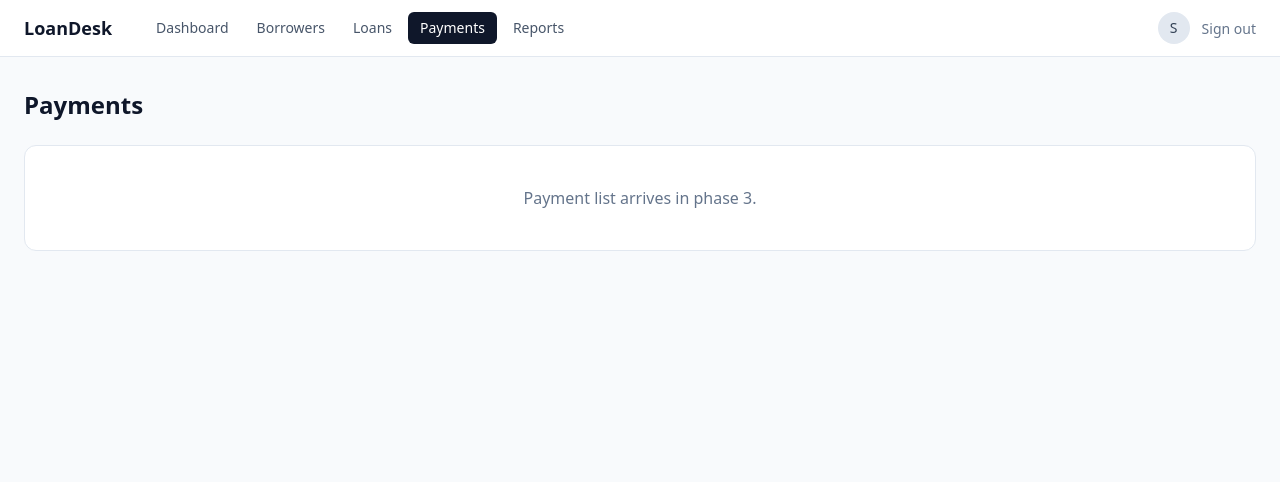
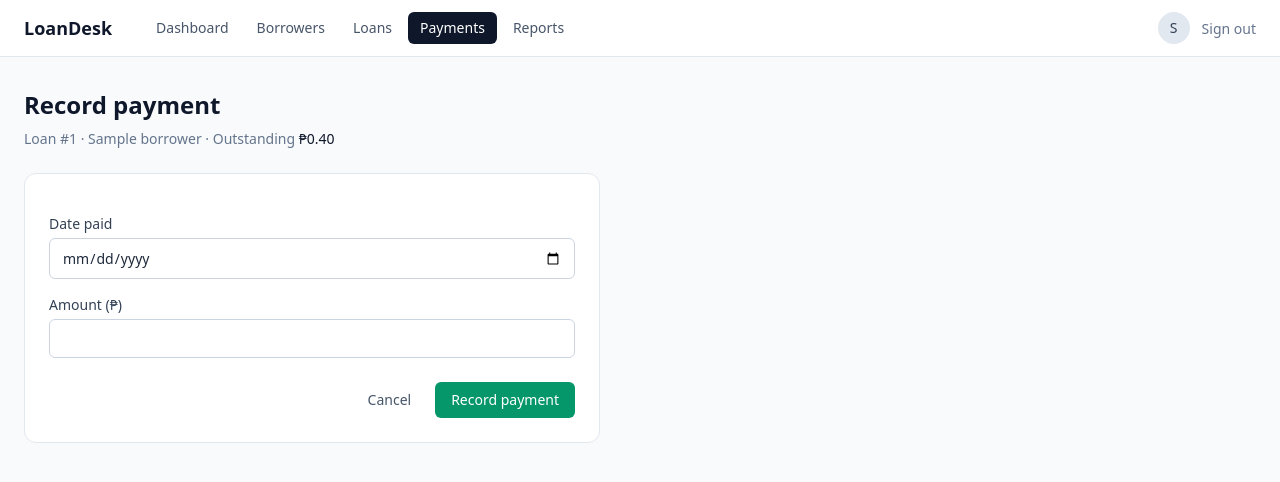
Before and after one commit to AlexisKx/Lending_Software, a Django app: page /payments/record/1/ in a window 1280 px wide. Shown: the top 482 px of the page. Run offline with Django 5.2, Linux system fonts and the light colour scheme; a user stored in the database is signed in; tables that the repository leaves empty hold one stand-in row (values such as "Sample post"); some libraries are stand-ins or nearby versions.

Commit message:
Phase 3: payments, overdue command, audit trail
Payments
- PaymentForm + payment_record view writes Payment with computed
  balance_after; flips Loan to PAID when balance reaches zero
- Polished payment list and record templates

Loans
- pre_save signal snapshots prior values into LoanAudit when a Loan
  edit changes amount/rate/term/fees/release_date/status
- New `flag_overdue` management command: compares expected vs actual
  collections per month and flips active loans to OVERDUE

```diff
--- a/loans/apps.py
+++ b/loans/apps.py
@@ -4,3 +4,6 @@ from django.apps import AppConfig
 class LoansConfig(AppConfig):
     default_auto_field = "django.db.models.BigAutoField"
     name = "loans"
+
+    def ready(self):
+        from . import signals  # noqa: F401
--- /dev/null
+++ b/payments/forms.py
@@ -0,0 +1,12 @@
+from django import forms
+
+from .models import Payment
+
+
+class PaymentForm(forms.ModelForm):
+    class Meta:
+        model = Payment
+        fields = ["date_paid", "amount"]
+        widgets = {
+            "date_paid": forms.DateInput(attrs={"type": "date"}),
+        }
--- a/payments/models.py
+++ b/payments/models.py
@@ -1,3 +1,5 @@
+from decimal import Decimal
+
 from django.db import models
 
 from loans.models import Loan
@@ -17,3 +19,14 @@ class Payment(models.Model):
 
     def __str__(self):
         return f"Payment {self.amount} on {self.date_paid}"
+
+    def save(self, *args, **kwargs):
+        total_paid_before = self.loan.payments.exclude(pk=self.pk).aggregate(
+            t=models.Sum("amount")
+        )["t"] or Decimal("0")
+        self.balance_after = self.loan.total_repayable - (total_paid_before + self.amount)
+        super().save(*args, **kwargs)
+
+        if self.balance_after <= Decimal("0") and self.loan.status != Loan.STATUS_PAID:
+            self.loan.status = Loan.STATUS_PAID
+            self.loan.save(update_fields=["status"])
--- a/payments/views.py
+++ b/payments/views.py
@@ -1,14 +1,39 @@
+from django.contrib import messages
 from django.contrib.auth.decorators import login_required
-from django.shortcuts import render
+from django.shortcuts import get_object_or_404, redirect, render
+
+from loans.models import Loan
+
+from .forms import PaymentForm
+from .models import Payment
 
 
 @login_required
 def payment_list(request):
-    from .models import Payment
     payments = Payment.objects.select_related("loan__borrower").all()
     return render(request, "payments/list.html", {"payments": payments})
 
 
 @login_required
 def payment_record(request, loan_pk):
-    return render(request, "payments/list.html", {"payments": []})
+    loan = get_object_or_404(Loan.objects.select_related("borrower"), pk=loan_pk)
+
+    if request.method == "POST":
+        form = PaymentForm(request.POST)
+        if form.is_valid():
+            payment = form.save(commit=False)
+            payment.loan = loan
+            payment.save()
+            messages.success(
+                request,
+                f"Recorded ₱{payment.amount} payment. Balance: ₱{payment.balance_after}.",
+            )
+            return redirect("loans:detail", pk=loan.pk)
+    else:
+        form = PaymentForm()
+
+    return render(
+        request,
+        "payments/record.html",
+        {"form": form, "loan": loan},
+    )
--- a/templates/payments/list.html
+++ b/templates/payments/list.html
@@ -2,8 +2,40 @@
 {% block title %}Payments · LoanDesk{% endblock %}
 
 {% block content %}
+{% include "_messages.html" %}
+
 <h1 class="text-2xl font-semibold text-slate-900 mb-6">Payments</h1>
-<div class="bg-white border border-slate-200 rounded-xl p-10 text-center text-slate-500">
-  Payment list arrives in phase 3.
+
+<div class="bg-white border border-slate-200 rounded-xl overflow-hidden">
+  <table class="w-full text-sm">
+    <thead class="bg-slate-50 text-slate-600 text-left">
+      <tr>
+        <th class="px-4 py-3 font-medium">Date</th>
+        <th class="px-4 py-3 font-medium">Borrower</th>
+        <th class="px-4 py-3 font-medium">Loan</th>
+        <th class="px-4 py-3 font-medium text-right">Amount</th>
+        <th class="px-4 py-3 font-medium text-right">Balance after</th>
+      </tr>
+    </thead>
+    <tbody class="divide-y divide-slate-100">
+      {% for p in payments %}
+      <tr class="hover:bg-slate-50">
+        <td class="px-4 py-3">{{ p.date_paid|date:"M j, Y" }}</td>
+        <td class="px-4 py-3">
+          <a href="{% url 'borrowers:detail' p.loan.borrower.pk %}" class="text-blue-600 hover:underline">
+            {{ p.loan.borrower.name }}
+          </a>
+        </td>
+        <td class="px-4 py-3">
+          <a href="{% url 'loans:detail' p.loan.pk %}" class="text-blue-600 hover:underline">#{{ p.loan.pk }}</a>
+        </td>
+        <td class="px-4 py-3 text-right font-medium">₱{{ p.amount|floatformat:2 }}</td>
+        <td class="px-4 py-3 text-right text-slate-600">₱{{ p.balance_after|floatformat:2 }}</td>
+      </tr>
+      {% empty %}
+      <tr><td colspan="5" class="px-4 py-10 text-center text-slate-400">No payments yet.</td></tr>
+      {% endfor %}
+    </tbody>
+  </table>
 </div>
 {% endblock %}
--- /dev/null
+++ b/templates/payments/record.html
@@ -0,0 +1,42 @@
+{% extends "base.html" %}
+{% block title %}Record payment · LoanDesk{% endblock %}
+
+{% block content %}
+{% include "_messages.html" %}
+
+<div class="max-w-xl">
+  <h1 class="text-2xl font-semibold text-slate-900 mb-2">Record payment</h1>
+  <p class="text-sm text-slate-500 mb-6">
+    Loan #{{ loan.pk }} · {{ loan.borrower.name }} · Outstanding
+    <span class="font-medium text-slate-900">₱{{ loan.outstanding_balance|floatformat:2 }}</span>
+  </p>
+
+  <form method="post" class="bg-white border border-slate-200 rounded-xl p-6 space-y-4">
+    {% csrf_token %}
+    <div>
+      <label for="{{ form.date_paid.id_for_label }}" class="block text-sm font-medium text-slate-700 mb-1">Date paid</label>
+      {{ form.date_paid }}
+      {% if form.date_paid.errors %}<p class="text-xs text-red-600 mt-1">{{ form.date_paid.errors|join:", " }}</p>{% endif %}
+    </div>
+    <div>
+      <label for="{{ form.amount.id_for_label }}" class="block text-sm font-medium text-slate-700 mb-1">Amount (₱)</label>
+      {{ form.amount }}
+      {% if form.amount.errors %}<p class="text-xs text-red-600 mt-1">{{ form.amount.errors|join:", " }}</p>{% endif %}
+    </div>
+
+    <div class="flex justify-end gap-2 pt-2">
+      <a href="{% url 'loans:detail' loan.pk %}" class="px-4 py-2 text-sm text-slate-600 hover:text-slate-900">Cancel</a>
+      <button type="submit" class="rounded-md bg-emerald-600 hover:bg-emerald-700 text-white text-sm font-medium px-4 py-2">
+        Record payment
+      </button>
+    </div>
+  </form>
+</div>
+
+<style>
+  form input[type=text], form input[type=number], form input[type=date] {
+    width: 100%; border: 1px solid rgb(203 213 225); border-radius: 0.375rem; padding: 0.5rem 0.75rem; font-size: 0.875rem;
+  }
+  form input:focus { outline: none; border-color: rgb(59 130 246); box-shadow: 0 0 0 2px rgb(191 219 254); }
+</style>
+{% endblock %}
```
Also changed, not shown: loans/management/commands/flag_overdue.py (added, +44 -0 lines), loans/signals.py (added, +36 -0 lines), loans/management/__init__.py (added), loans/management/commands/__init__.py (added).
